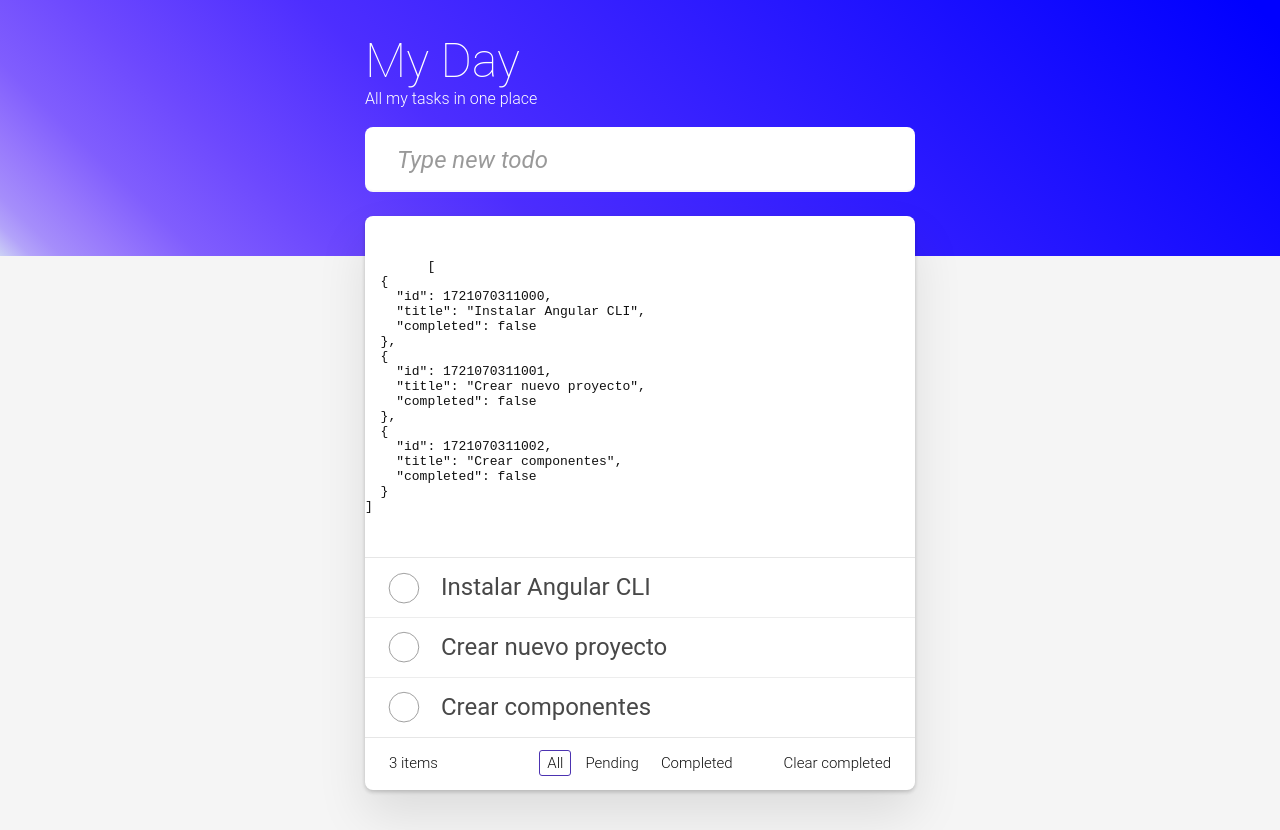
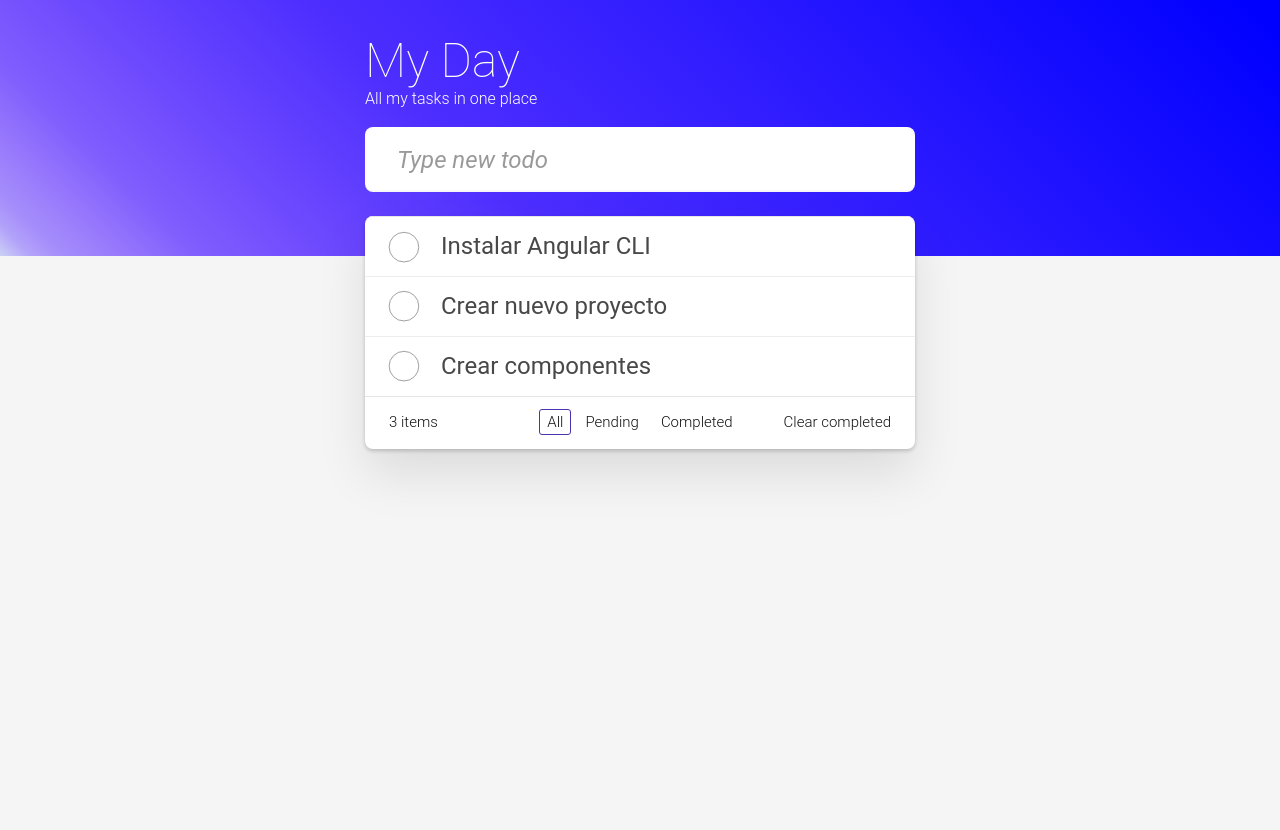
Before and after one commit to yesiddn/todoapp-angular, an Angular app: page / in a window 1280 px wide. After the commit the page ends 800 px from the top, so only its background shows below. Built offline with nearby package versions, Linux system fonts and the light colour scheme.

Commit message:
chore: Remove commented code in home component HTML

```diff
--- a/src/app/pages/home/home.component.html
+++ b/src/app/pages/home/home.component.html
@@ -12,12 +12,12 @@
   </header>
   <div class="container todoapp-wrapper">
     <!-- This section should be hidden by default and shown when there are todos -->
-    <pre>
-      <code>
+    <!-- <pre>
+      <code> -->
         <!-- se usa un pipe para mostrar el contenido de la variable tasks -->
-        {{ tasks() | json }}
+        <!-- {{ tasks() | json }}
       </code>
-    </pre>
+    </pre> -->
     <section class="main">
       <ul class="todo-list">
         <li *ngFor="let task of tasks(); index as i">
```
